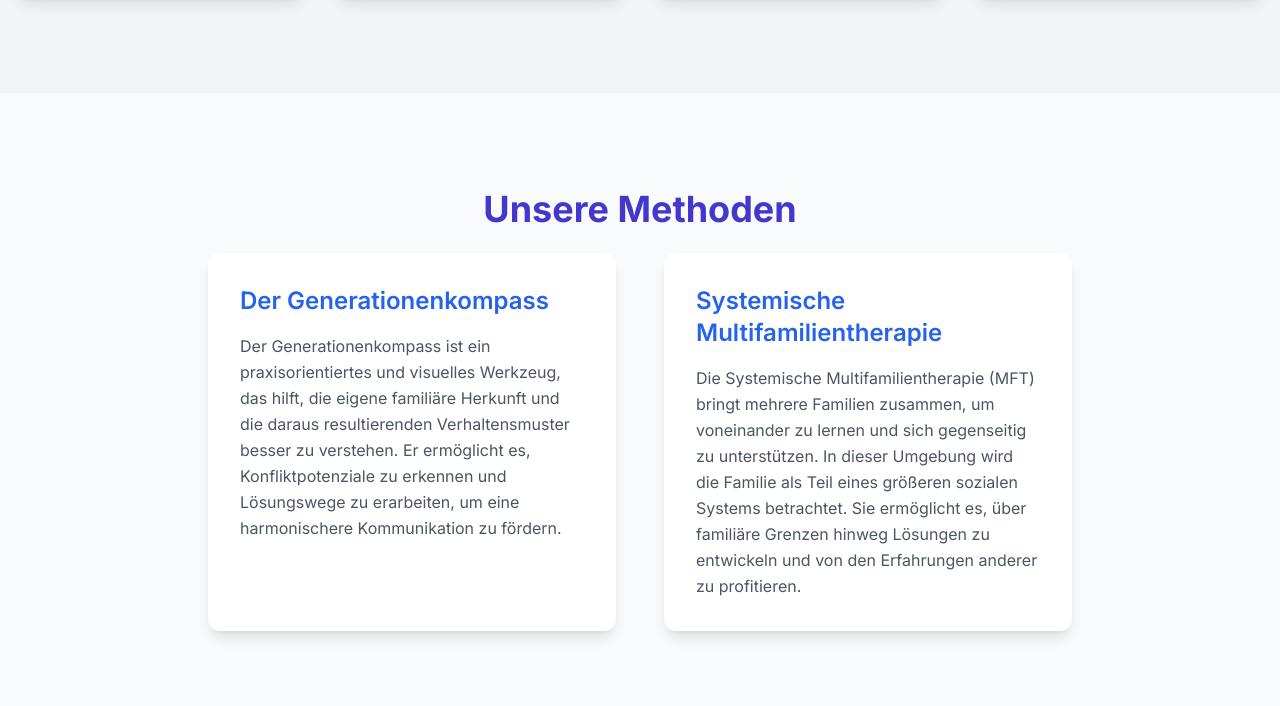
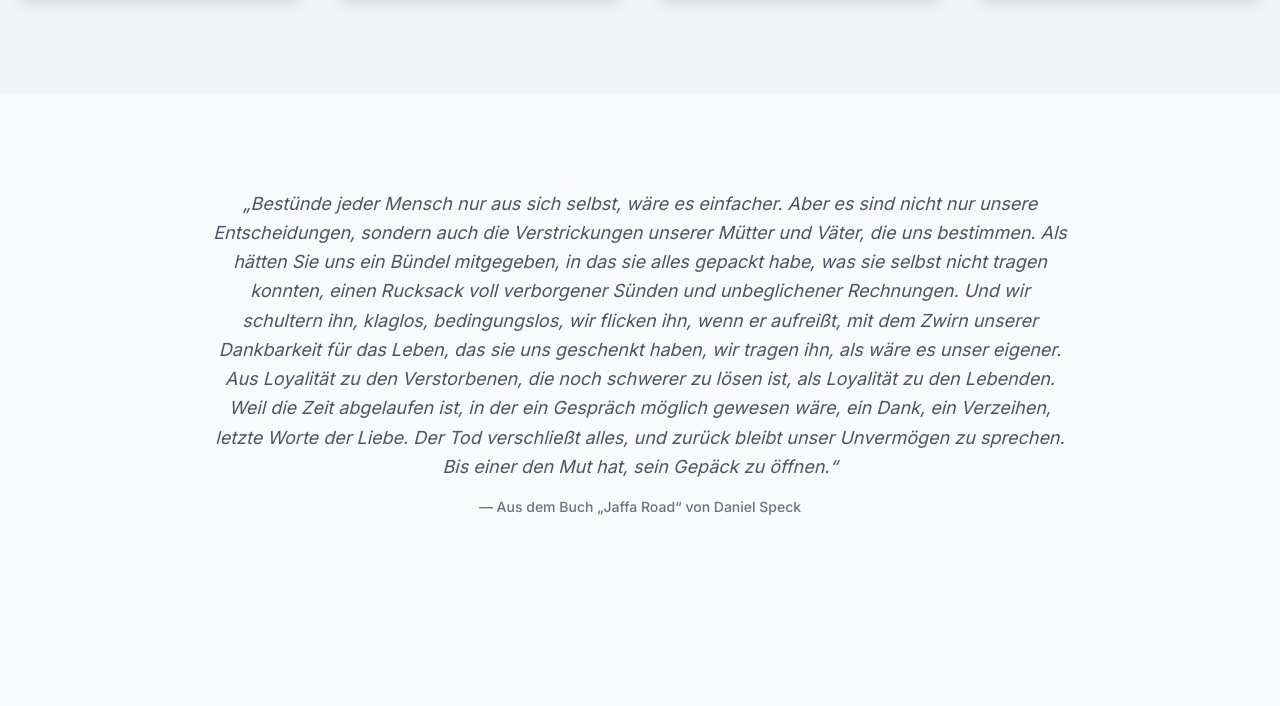
Before and after one commit to marvin-stupp/generations-kompass, a plain HTML site: page index.html in a window 1280 px wide. Shown: the part 1307-2013 px from the top of the page. Drawn offline with nearby package versions, Linux system fonts and the light colour scheme.

Commit message:
Update index.html

```diff
--- a/index.html
+++ b/index.html
@@ -88,6 +88,28 @@
         </div>
     </section>
 
+    <!-- Quote Section -->
+    <section id="zitat" class="py-16 md:py-24 bg-gray-50">
+        <div class="container mx-auto px-4 max-w-4xl text-center">
+            <blockquote class="text-lg leading-relaxed text-gray-600 mb-4 italic">
+                „Bestünde jeder Mensch nur aus sich selbst, wäre es einfacher. Aber es sind nicht
+                nur unsere Entscheidungen, sondern auch die Verstrickungen unserer Mütter und
+                Väter, die uns bestimmen. Als hätten Sie uns ein Bündel mitgegeben, in das sie alles
+                gepackt habe, was sie selbst nicht tragen konnten, einen Rucksack voll verborgener
+                Sünden und unbeglichener Rechnungen. Und wir schultern ihn, klaglos,
+                bedingungslos, wir flicken ihn, wenn er aufreißt, mit dem Zwirn unserer Dankbarkeit
+                für das Leben, das sie uns geschenkt haben, wir tragen ihn, als wäre es unser
+                eigener.
+                Aus Loyalität zu den Verstorbenen, die noch schwerer zu lösen ist, als Loyalität zu
+                den Lebenden. Weil die Zeit abgelaufen ist, in der ein Gespräch möglich gewesen
+                wäre, ein Dank, ein Verzeihen, letzte Worte der Liebe. Der Tod verschließt alles, und
+                zurück bleibt unser Unvermögen zu sprechen. Bis einer den Mut hat, sein Gepäck zu
+                öffnen.“
+            </blockquote>
+            <p class="text-sm text-gray-500 font-medium">— Aus dem Buch „Jaffa Road“ von Daniel Speck</p>
+        </div>
+    </section>
+
     <!-- Methods Section -->
     <section id="methoden" class="py-16 md:py-24">
         <div class="container mx-auto px-4 max-w-4xl">
@@ -157,6 +179,10 @@
             <p class="text-lg mb-8 leading-relaxed">
                 Melden Sie sich jetzt an oder kontaktieren Sie uns für weitere Informationen. Wir freuen uns darauf, Sie auf diesem Weg zu begleiten.
             </p>
+            <p class="mt-4 text-md font-semibold">Unsere Praxisadresse:</p>
+            <p class="text-md leading-relaxed mt-2">
+                Laurentiusstraße 73, <br>51465 Bergisch Gladbach
+            </p>
             <a href="#" class="bg-white text-blue-600 font-bold py-3 px-8 rounded-full shadow-lg hover:bg-gray-100 transition-all duration-300 transform hover:-translate-y-1">
                 Jetzt anmelden
             </a>
```
